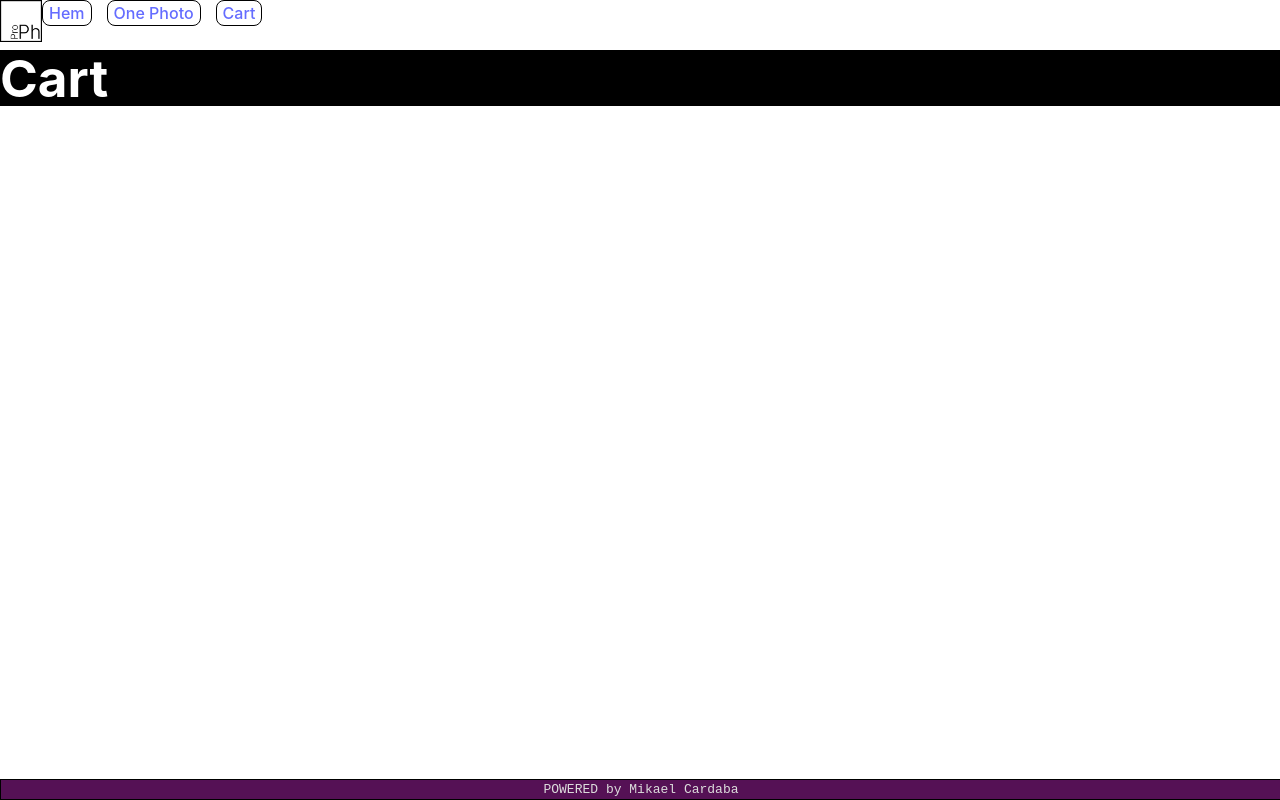
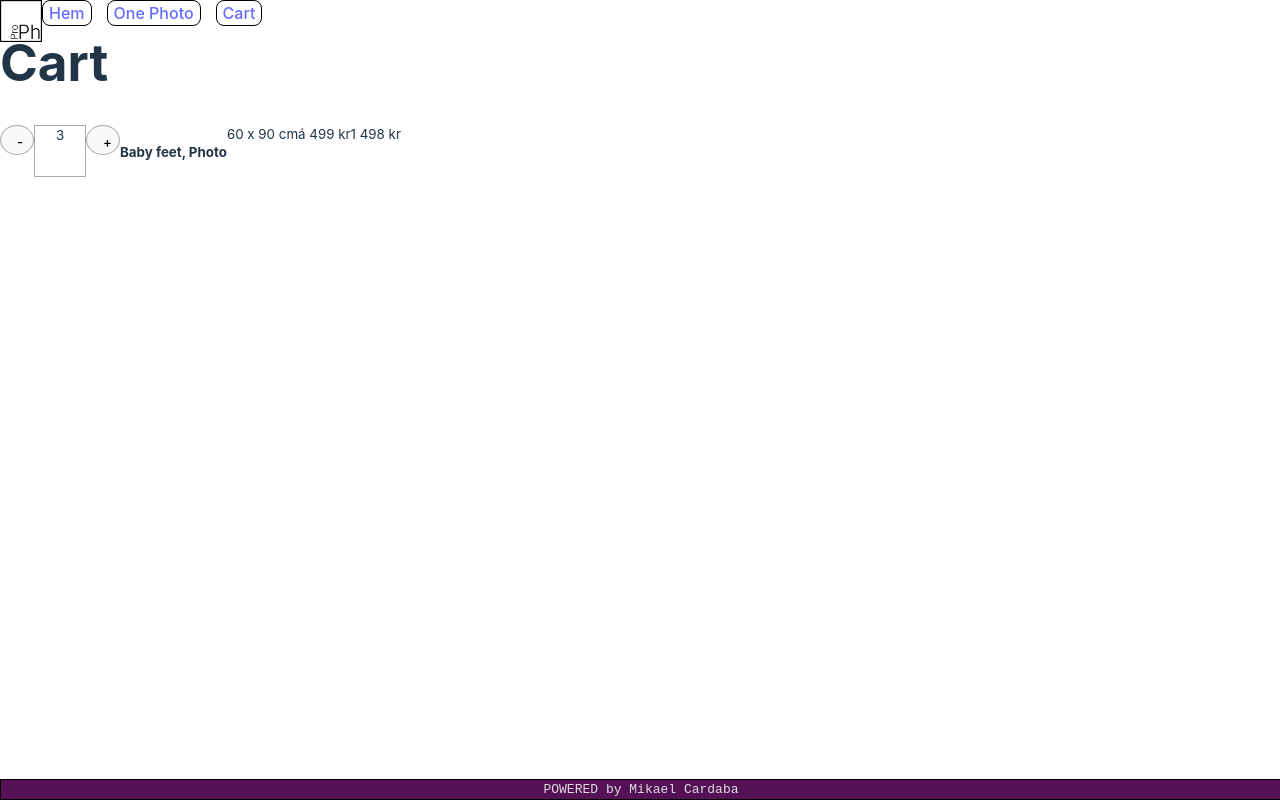
Before and after one commit to freesideMike/ProPh, a React (Vite) app: page /cart in a window 1280 px wide. Built offline with nearby package versions, Linux system fonts and the light colour scheme.

Commit message:
Cart-page-mockstartded

```diff
--- /dev/null
+++ b/src/components/CartItem.tsx
@@ -0,0 +1,17 @@
+import Cost from "./Cost";
+import { Count } from "./Count";
+import ItemText from "./ItemText";
+
+
+const CartItem = () => {
+  return (
+    <>
+      <article className="cartItem">
+      <Count></Count>
+      <ItemText></ItemText>
+      <Cost></Cost>
+      </article>
+    </>
+  );
+};
+export default CartItem;
--- /dev/null
+++ b/src/components/Cost.tsx
@@ -0,0 +1,8 @@
+const Cost = () => {
+  return (
+    <>
+      <p>á 499 kr</p> <p>1 498 kr</p>
+    </>
+  );
+};
+export default Cost;
--- /dev/null
+++ b/src/components/Count.tsx
@@ -0,0 +1,25 @@
+import { CountButton } from "./countButton";
+
+
+
+export const Count = () => {
+  return (
+    <>
+      <CountButton
+        click={() => {
+          /*  onclick=SUBTRACT one to the count of itmes maybe in my  */
+        }}
+      >
+        <span>-</span>
+      </CountButton>
+      <article className="countDisplay"> 3 </article>
+      <CountButton
+        click={() => {
+          /*  onclick=ADD one to the count of itmes */
+        }}
+      >
+        <span>+</span>
+      </CountButton>
+    </>
+  );
+};
--- /dev/null
+++ b/src/components/CountButton.tsx
@@ -0,0 +1,12 @@
+interface ICountButtonProps {
+  children: JSX.Element;
+  click: () => void;
+}
+
+export const CountButton = ({ click, children }: ICountButtonProps) => {
+  return (
+    <>
+      <button onClick={click} className="countButton">{children}</button>
+    </>
+  );
+};
--- /dev/null
+++ b/src/components/ItemText.tsx
@@ -0,0 +1,9 @@
+const ItemText = () => {
+  return (
+    <>
+      <h4>Baby feet, Photo</h4>
+      <p>60 x 90 cm</p>
+    </>
+  );
+};
+export default ItemText;
--- a/src/pages/Cart.tsx
+++ b/src/pages/Cart.tsx
@@ -1,7 +1,14 @@
+import CartItem from "../components/CartItem";
+
 const Cart = () => {
   return (
     <>
       <h1>Cart</h1>
+      <article>
+        <section>
+          <CartItem></CartItem>
+        </section>
+      </article>
     </>
   );
 };
--- a/src/pages/OnePhoto.tsx
+++ b/src/pages/OnePhoto.tsx
@@ -3,9 +3,11 @@ import babyFeet from "./../img/babyFeet.jpg";
 const OnePhoto = () => {
   return (
     <>
-      <h3>Baby feet</h3>
-      <article className="onePhotoContainer">
-        <img src={babyFeet} alt="" className="onePhoto" />
+      <article className="displayingOnePhoto">
+        <h3>Baby feet</h3>
+        <section className="onePhotoContainer">
+          <img src={babyFeet} alt="" className="onePhoto" />
+        </section>
       </article>
     </>
   );
--- a/src/styles/layout.css
+++ b/src/styles/layout.css
@@ -6,7 +6,7 @@ header {
   box-shadow: ;
 }
 
-main {
+.displayingOnePhoto {
   margin-top: 50px;
   position: relative;
   background-color: black;
@@ -52,42 +52,41 @@ li {
   border: 1px solid black;
 }
 .photosContainer {
+  display: flex;
+  flex-direction: row;
+  flex-wrap: wrap;
+  justify-content: center;
   position: absolute;
   top: 48px;
-
 }
 
 .photo {
-  width: 40vw;
-  height: 40vw;
+  width: 45vw;
+  height: 45vw;
   object-fit: cover;
-  margin: 2px 5px;
+  margin: -2px -2px;
+  border: 0.5px white solid;
 }
 
 .photo1 {
   transform: rotate(0.5deg);
 }
 
-
 .photo2 {
   transform: rotate(-1deg);
 }
-
 
 .photo3 {
   transform: rotate(-0.75deg);
 }
 
-
 .photo4 {
   transform: rotate(0.7deg);
 }
 
-
 .photo5 {
   transform: rotate(0deg);
 }
-
 
 .photo6 {
   transform: rotate(-0.9deg);
@@ -102,5 +101,33 @@ li {
 .onePhoto {
   max-width: 86vw;
   max-height: 80vh;
+}
 
+/*
+Cart
+ */
+
+.cartItem {
+  display: flex;
+  flex-direction: row;
+  font-size: smaller;
+  height: 60px;
 }
+span {
+  margin: 0;
+  padding: 0;
+}
+.countButton {
+  height: 30px;
+  width: 12px;
+  border-radius: 50%;
+  border: 1px solid #aaaaaa;
+}
+
+.countDisplay {
+  border: 1px solid #aaaaaa;
+  width: 50px;
+  height: 50px;
+  text-align: center;
+  text-justify: center;
+}
```
